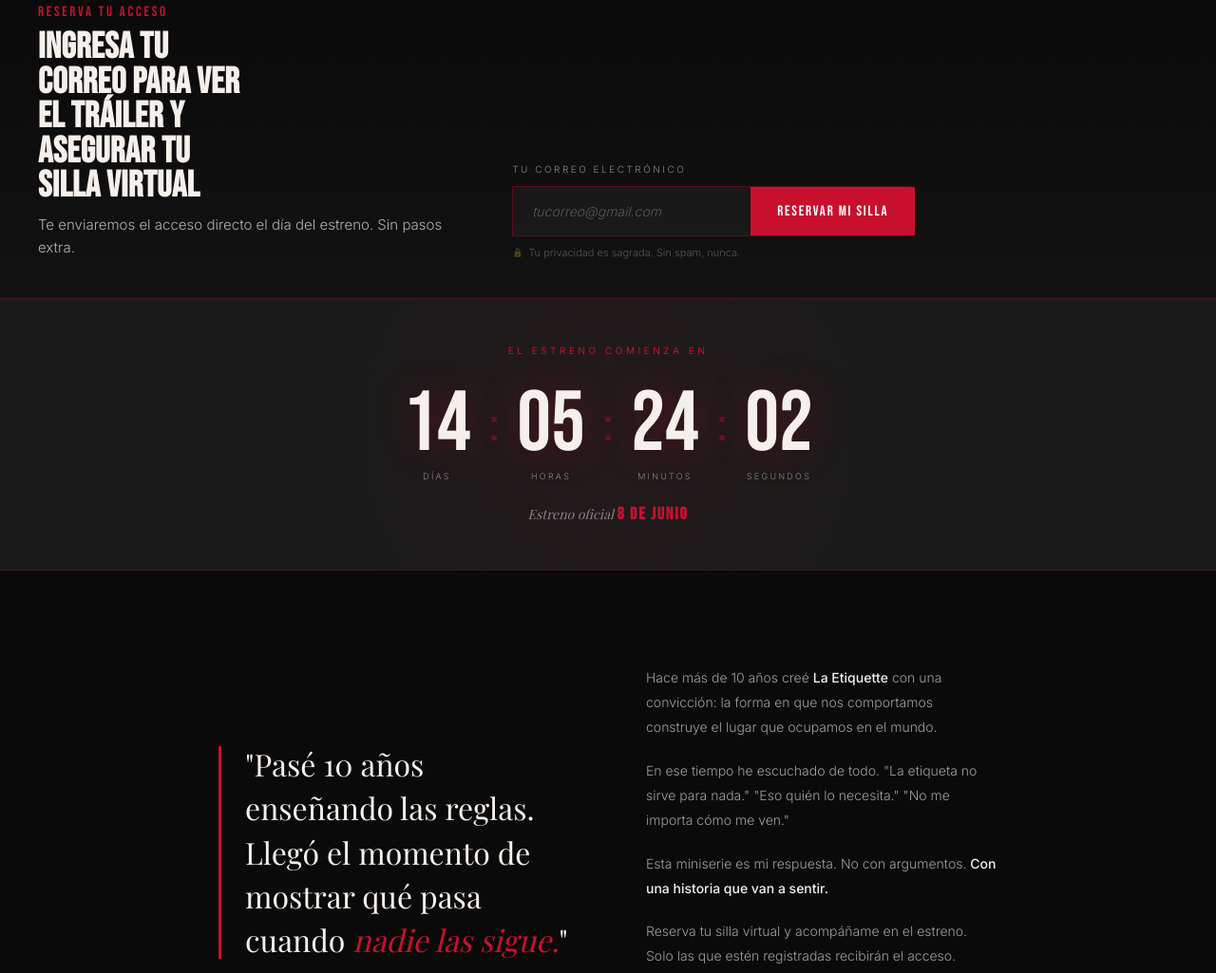
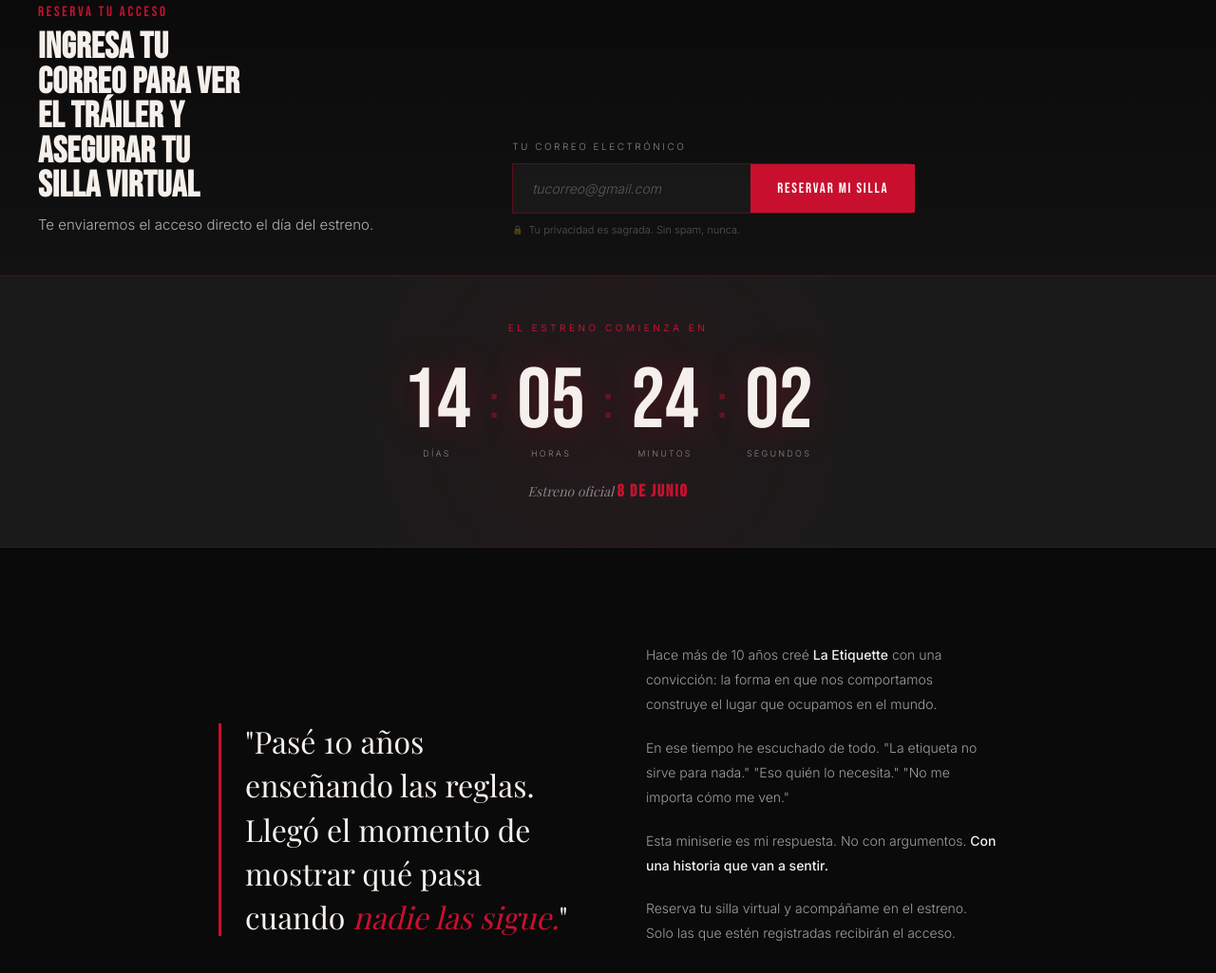
Before and after one commit to widelt/aldea-landing, a plain HTML site: page asegura-tu-silla-virtual/index.html in a window 1280 px wide. Shown: the part 933-1958 px from the top of the page at 95% size. Drawn offline with nearby package versions, Linux system fonts and the light colour scheme; a web font is replaced by a local one.

Commit message:
Remove extra text from email subscription message

```diff
--- a/asegura-tu-silla-virtual/index.html
+++ b/asegura-tu-silla-virtual/index.html
@@ -922,7 +922,7 @@ src="https://www.facebook.com/tr?id=1251616755300595&ev=PageView&noscript=1"
     <div class="hero-form-copy">
       <p class="hero-form-kicker">Reserva tu acceso</p>
       <h2 class="hero-form-title" id="form-strip-heading">Ingresa tu correo para ver el tráiler y asegurar tu silla virtual</h2>
-      <p class="hero-form-sub">Te enviaremos el acceso directo el día del estreno. Sin pasos extra.</p>
+      <p class="hero-form-sub">Te enviaremos el acceso directo el día del estreno.</p>
     </div>
 
     <div class="form-wrapper form-wrapper--strip" id="form-anchor">
```
